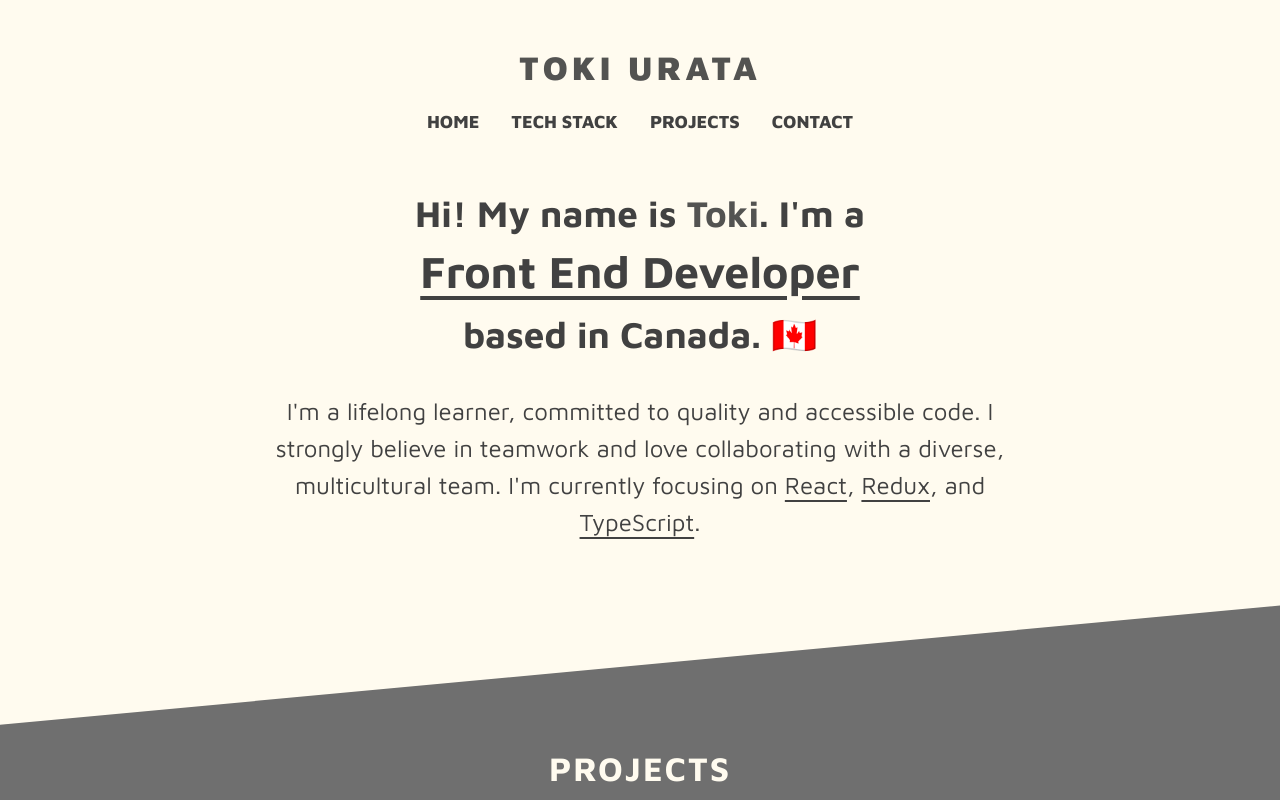
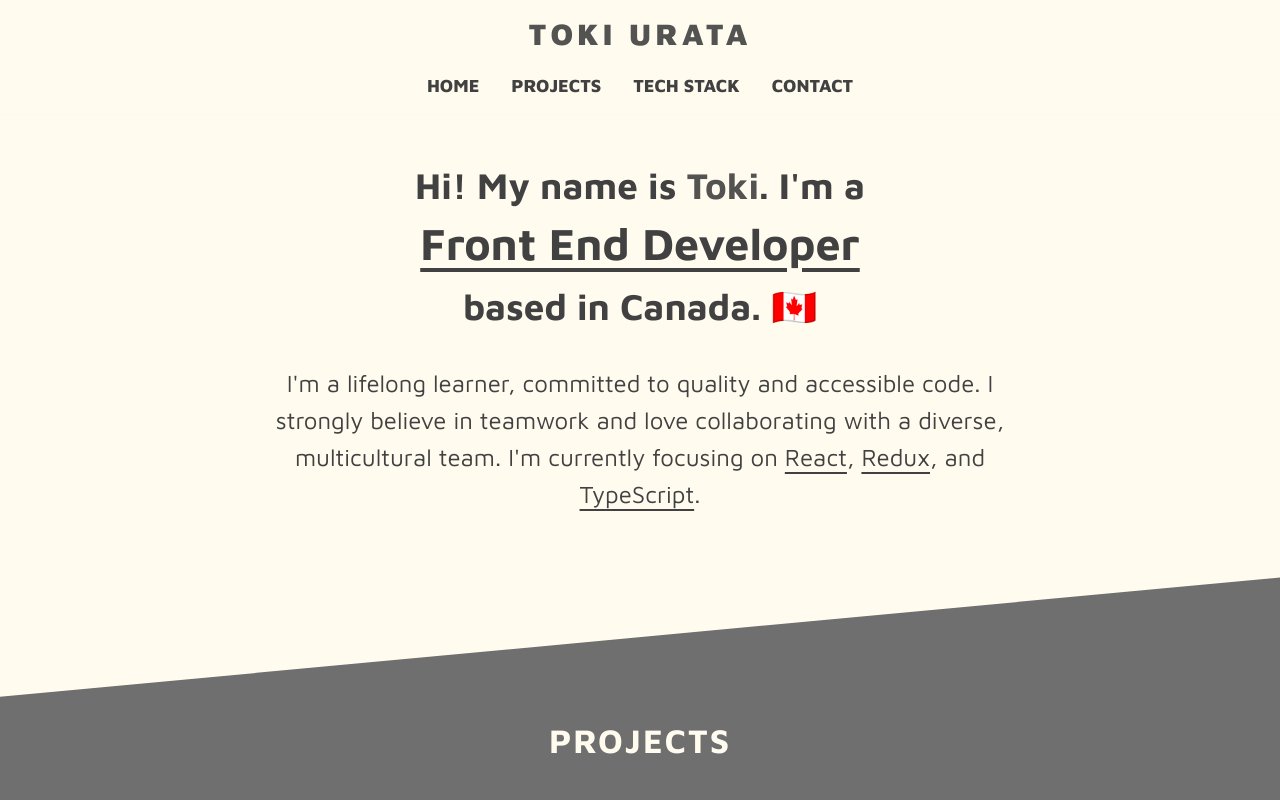
Before and after one commit to tokiurata/portfolio, a React (Create React App) app: page / in a window 1280 px wide. Shown: the top 800 px of the page. Built offline with nearby package versions, Linux system fonts and the light colour scheme.

Commit message:
Add hyperlinks and fixed header

```diff
--- a/src/App.js
+++ b/src/App.js
@@ -11,10 +11,12 @@ function App() {
   return (
     <div className="app">
       <HeaderNav />
-      <Hero />
-      <Projects />
-      <TechStack />
-      <Contact />
+      <main>
+        <Hero />
+        <Projects />
+        <TechStack />
+        <Contact />
+      </main>
       <Footer />
     </div>
   );
--- a/src/components/HeaderNav/HeaderNav.js
+++ b/src/components/HeaderNav/HeaderNav.js
@@ -5,10 +5,18 @@ function HeaderNav() {
     <nav className="headernav">
       <h1 className="logo-name">Toki Urata</h1>
       <ul className="headernav__nav">
-        <li className="headernav__nav-item">Home</li>
-        <li className="headernav__nav-item">Tech Stack</li>
-        <li className="headernav__nav-item">Projects</li>
-        <li className="headernav__nav-item">Contact</li>
+        <li className="headernav__nav-item">
+          <a href="/">Home</a>
+        </li>
+        <li className="headernav__nav-item">
+          <a href="#projects">Projects</a>
+        </li>
+        <li className="headernav__nav-item">
+          <a href="#techstack">Tech Stack</a>
+        </li>
+        <li className="headernav__nav-item">
+          <a href="#contact">Contact</a>
+        </li>
       </ul>
     </nav>
   );
--- a/src/components/HeaderNav/HeaderNav.scss
+++ b/src/components/HeaderNav/HeaderNav.scss
@@ -1,9 +1,16 @@
+@use "../../styles/partials/colors" as *;
+
 .headernav {
+  position: fixed;
+  top: 0;
+  width: 100%;
+  background: linear-gradient($color-primary-light 90%, transparent) ;
   display: flex;
   flex-direction: column;
   align-items: center;
-  padding-top: 3rem;
+  padding-top: 1rem;
   padding-bottom: 1.5rem;
+  z-index: 1000;
 
   &__nav {
     display: flex;
@@ -16,6 +23,12 @@
     font-weight: 800;
     font-size: 1.125rem;
   }
+
+  &__nav-item:hover {
+    color: $color-accent;
+    opacity: .7;
+    cursor: pointer;
+  }
 }
 
 .logo-name {
--- a/src/components/TechStack/TechStack.js
+++ b/src/components/TechStack/TechStack.js
@@ -15,7 +15,7 @@ import "./TechStack.scss";
 
 function TechStack() {
   return (
-    <div className="techstack">
+    <div className="techstack" id="techstack">
       <h3 className="techstack__title">Tech Stack</h3>
       <div className="techs">
         <figure className="tech">
--- a/src/styles/global.scss
+++ b/src/styles/global.scss
@@ -20,8 +20,12 @@ body {
   text-align: center;
 }
 
+main {
+  margin-top: 8rem;
+}
+
 h1 {
-  font-size: 2.1rem;
+  font-size: 1.9rem;
   font-weight: 900;
 }
 
--- a/src/styles/partials/_colors.scss
+++ b/src/styles/partials/_colors.scss
@@ -3,3 +3,4 @@ $color-primary-dark: rgb(65, 65, 65);
 $color-bg-dark: rgb(111, 111, 111);
 $color-accent-light: rgb(239, 235, 222);
 $color-accent-dark: rgb(140, 140, 140);
+$color-accent: rgb(237, 28, 28);
```
